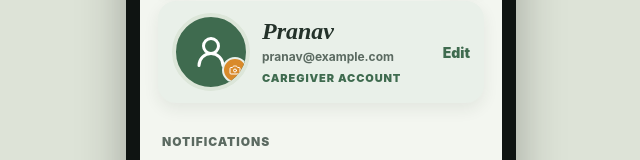
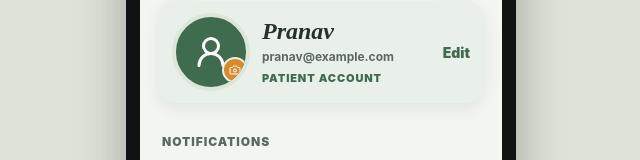
Before and after one commit to adeshbilvane-source/Team_NeuroNest, a React (Vite) app: page /patient/settings in a window 1280 px wide. Shown: the part 124-284 px from the top of the page, without its empty margins (319-959 px from the left). Built offline with nearby package versions, Linux system fonts and the light colour scheme.

Commit message:
patent setting

```diff
--- a/src/pages/patient/SettingsPage.tsx
+++ b/src/pages/patient/SettingsPage.tsx
@@ -170,7 +170,7 @@ export default function PatientSettingsPage() {
               <div className="profile-info">
                 <p className="profile-name">{profile.name}</p>
                 <p className="profile-email">{profile.email}</p>
-                <p className="profile-role">Caregiver account</p>
+                <p className="profile-role">{profile.role === 'patient' ? 'Patient account' : 'Caregiver account'}</p>
               </div>
               <button className="edit-btn" onClick={() => setEditing((v) => !v)}>{editing ? 'Close' : 'Edit'}</button>
             </div>
```
